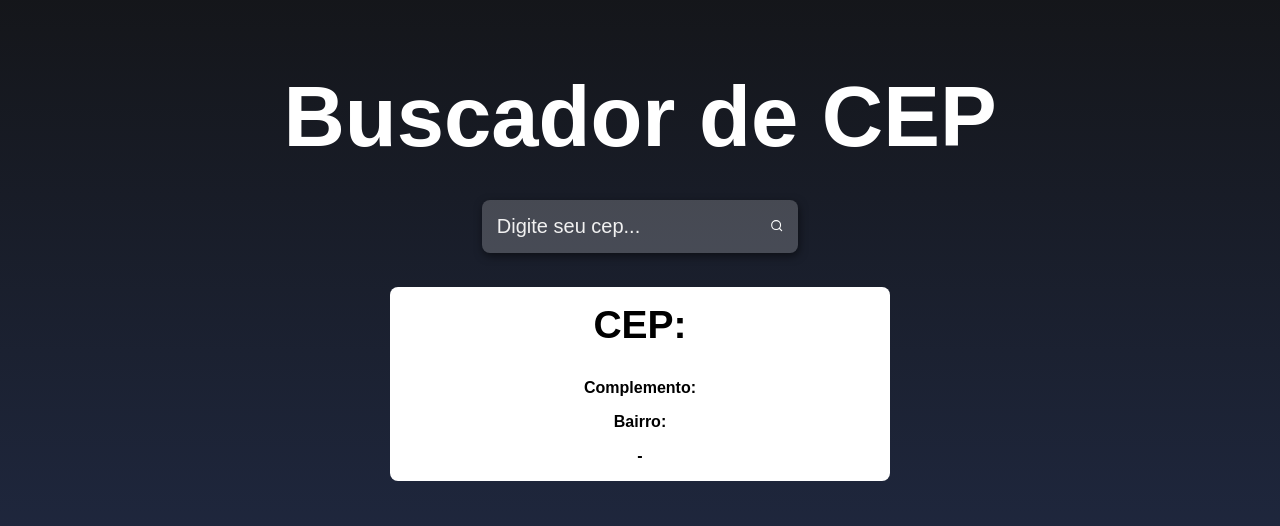
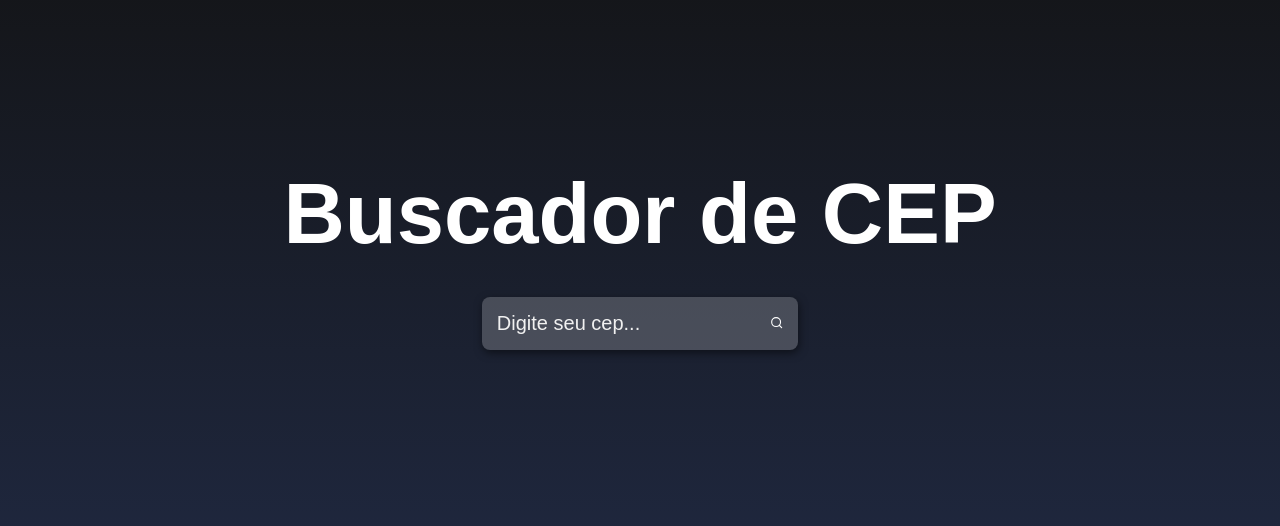
Before and after one commit to ClovisReis21/react_buscador, a React (Create React App) app: page / in a window 1280 px wide. Shown: the part 126-652 px from the top of the page. Built offline with nearby package versions, Linux system fonts and the light colour scheme.

Commit message:
hide main on init render

```diff
--- a/src/App.js
+++ b/src/App.js
@@ -42,6 +42,7 @@ function App() {
         </button>
       </div>
 
+      {Object.keys(cep).length > 0 && (
         <main className='main'>
           <h2>CEP: {cep.cep}</h2>
 
@@ -51,6 +52,7 @@ function App() {
           <span>{cep.localidade} - {cep.uf}</span>
 
         </main>
+      )}
 
     </div>
   );
```
